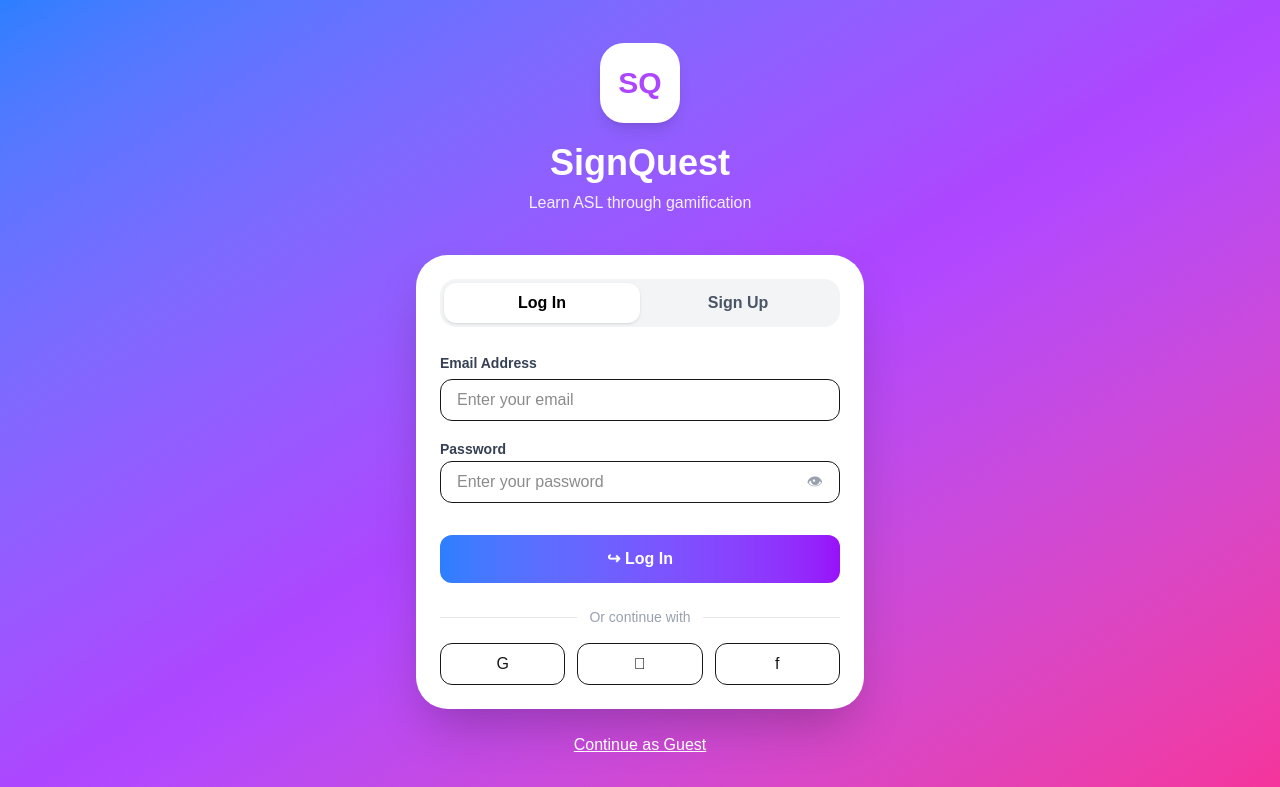
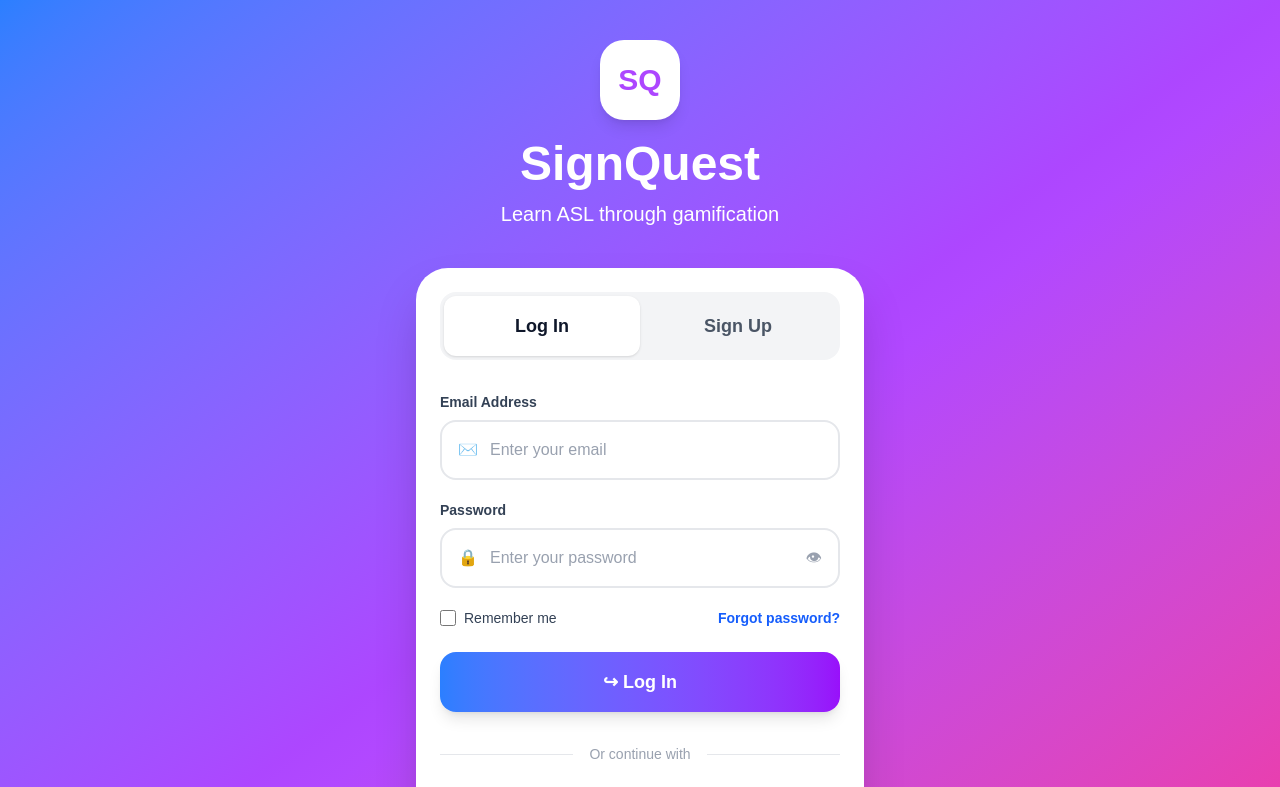
Before and after one commit to CalebR04/Educational-App-Design-Project, a Next.js app in the folder my-app/: page /auth in a window 1280 px wide. Shown: the top 787 px of the page. Built offline with nearby package versions, Linux system fonts and the light colour scheme.

Commit message:
Fixed colouring of navbar and auth page

```diff
--- a/my-app/app/auth/page.tsx
+++ b/my-app/app/auth/page.tsx
@@ -5,7 +5,6 @@ import { useRouter } from "next/navigation";
 
 export default function AuthPage() {
   const router = useRouter();
-
   const [activeTab, setActiveTab] = useState<"login" | "signup">("login");
   const [showPassword, setShowPassword] = useState(false);
 
@@ -16,24 +15,24 @@ export default function AuthPage() {
   return (
     <div className="min-h-screen bg-gradient-to-br from-blue-500 via-purple-500 to-pink-500 flex items-center justify-center px-4 py-10">
       <div className="w-full max-w-md">
-
-        <div className="flex flex-col items-center text-center text-white">
+        <div className="flex flex-col items-center text-center">
           <div className="flex h-20 w-20 items-center justify-center rounded-3xl bg-white text-3xl font-bold text-purple-500 shadow-lg">
             SQ
           </div>
 
-          <h1 className="mt-5 text-4xl font-bold">SignQuest</h1>
-          <p className="mt-2 text-white/90">Learn ASL through gamification</p>
+          <h1 className="mt-5 text-5xl font-bold text-white">SignQuest</h1>
+          <p className="mt-3 text-xl font-medium text-white">
+            Learn ASL through gamification
+          </p>
         </div>
 
         <div className="mt-10 rounded-[2rem] bg-white p-6 shadow-2xl">
-
           <div className="flex rounded-2xl bg-gray-100 p-1">
             <button
               onClick={() => setActiveTab("login")}
-              className={`flex-1 rounded-xl px-4 py-2 font-semibold transition ${
+              className={`flex-1 rounded-xl px-4 py-4 text-lg font-semibold transition ${
                 activeTab === "login"
-                  ? "bg-white text-black shadow"
+                  ? "bg-white text-[#0f172a] shadow"
                   : "text-gray-600"
               }`}
             >
@@ -42,9 +41,9 @@ export default function AuthPage() {
 
             <button
               onClick={() => setActiveTab("signup")}
-              className={`flex-1 rounded-xl px-4 py-2 font-semibold transition ${
+              className={`flex-1 rounded-xl px-4 py-4 text-lg font-semibold transition ${
                 activeTab === "signup"
-                  ? "bg-white text-black shadow"
+                  ? "bg-white text-[#0f172a] shadow"
                   : "text-gray-600"
               }`}
             >
@@ -52,48 +51,50 @@ export default function AuthPage() {
             </button>
           </div>
 
-          <div className="mt-6">
-
+          <div className="mt-8">
             {activeTab === "signup" && (
-              <div className="mb-4">
-                <label className="text-sm font-semibold text-gray-700">
+              <div className="mb-5">
+                <label className="mb-2 block text-sm font-semibold text-[#334155]">
                   Full Name
                 </label>
+                <div className="flex items-center rounded-2xl border-2 border-gray-200 px-4 py-4">
+                  <span className="mr-3 text-gray-400">👤</span>
                   <input
                     type="text"
                     placeholder="Enter your name"
-                  className="mt-1 w-full rounded-xl border px-4 py-2"
-                />
+                    className="w-full bg-transparent text-base font-medium text-gray-900 outline-none placeholder:text-gray-400"                  />
+                </div>
               </div>
             )}
 
-            <div className="mb-4">
-              <label className="text-sm font-semibold text-gray-700">
+            <div className="mb-5">
+              <label className="mb-2 block text-sm font-semibold text-[#334155]">
                 Email Address
               </label>
+              <div className="flex items-center rounded-2xl border-2 border-gray-200 px-4 py-4">
+                <span className="mr-3 text-gray-400">✉️</span>
                 <input
                   type="email"
                   placeholder="Enter your email"
-                className="mt-1 w-full rounded-xl border px-4 py-2"
-              />
+                  className="w-full bg-transparent text-base font-medium text-gray-900 outline-none placeholder:text-gray-400"                />
+              </div>
             </div>
 
-            <div className="mb-4">
-              <label className="text-sm font-semibold text-gray-700">
+            <div className="mb-5">
+              <label className="mb-2 block text-sm font-semibold text-[#334155]">
                 Password
               </label>
-
-              <div className="flex items-center rounded-xl border px-4 py-2">
+              <div className="flex items-center rounded-2xl border-2 border-gray-200 px-4 py-4">
+                <span className="mr-3 text-gray-400">🔒</span>
                 <input
                   type={showPassword ? "text" : "password"}
                   placeholder="Enter your password"
-                  className="flex-1 outline-none"
+                  className="w-full bg-transparent text-base font-medium text-gray-900 outline-none placeholder:text-gray-400"
                 />
-
                 <button
                   type="button"
                   onClick={() => setShowPassword(!showPassword)}
-                  className="text-gray-400"
+                  className="ml-3 text-gray-400 hover:text-gray-600"
                 >
                   👁
                 </button>
@@ -101,50 +102,73 @@ export default function AuthPage() {
             </div>
 
             {activeTab === "signup" && (
-              <div className="mb-4">
-                <label className="text-sm font-semibold text-gray-700">
+              <div className="mb-5">
+                <label className="mb-2 block text-sm font-semibold text-[#334155]">
                   Confirm Password
                 </label>
+                <div className="flex items-center rounded-2xl border-2 border-gray-200 px-4 py-4">
+                  <span className="mr-3 text-gray-400">🔒</span>
                   <input
                     type="password"
                     placeholder="Confirm your password"
-                  className="mt-1 w-full rounded-xl border px-4 py-2"
-                />
+                    className="w-full bg-transparent text-base font-medium text-gray-900 outline-none placeholder:text-gray-400"                  />
+                </div>
               </div>
             )}
 
+            <div className="mt-2 flex items-center justify-between text-sm">
+              <label className="flex items-center gap-2 text-[#334155]">
+                <input type="checkbox" className="h-4 w-4 rounded" />
+                <span>Remember me</span>
+              </label>
+
+              {activeTab === "login" ? (
+                <button type="button" className="font-semibold text-blue-600 hover:underline">
+                  Forgot password?
+                </button>
+              ) : (
+                <button type="button" className="font-semibold text-blue-600 hover:underline">
+                  Terms
+                </button>
+              )}
+            </div>
+
             <button
+              type="button"
               onClick={handleSubmit}
-              className="mt-4 w-full rounded-xl bg-gradient-to-r from-blue-500 to-purple-600 px-6 py-3 font-bold text-white"
+              className="mt-6 w-full rounded-2xl bg-gradient-to-r from-blue-500 to-purple-600 px-6 py-4 text-lg font-bold text-white shadow-lg transition hover:opacity-95"
             >
               {activeTab === "login" ? "↪ Log In" : "✨ Create Account"}
             </button>
-
           </div>
 
-          <div className="mt-6 flex items-center gap-3 text-gray-400">
+          <div className="mt-8 flex items-center gap-4 text-gray-400">
             <div className="h-px flex-1 bg-gray-200" />
             <span className="text-sm">Or continue with</span>
             <div className="h-px flex-1 bg-gray-200" />
           </div>
 
-          <div className="mt-4 grid grid-cols-3 gap-3">
-            <button className="rounded-xl border py-2">G</button>
-            <button className="rounded-xl border py-2"></button>
-            <button className="rounded-xl border py-2">f</button>
+          <div className="mt-6 grid grid-cols-3 gap-3">
+            <button className="rounded-2xl border-2 border-gray-200 py-4 text-2xl hover:bg-gray-50">
+              G
+            </button>
+            <button className="rounded-2xl border-2 border-gray-200 py-4 text-2xl hover:bg-gray-50">
+              
+            </button>
+            <button className="rounded-2xl border-2 border-gray-200 py-4 text-2xl hover:bg-gray-50">
+              f
+            </button>
           </div>
-
         </div>
 
         <div className="mt-6 text-center">
           <button
             onClick={() => router.push("/")}
-            className="text-white underline"
+            className="text-lg font-semibold text-white underline underline-offset-4"
           >
             Continue as Guest
           </button>
         </div>
-
       </div>
     </div>
   );
```
Also changed, not shown: my-app/components/Navbar.tsx (+34 -39 lines). Lines whose indentation alone changed are shown as unchanged.
